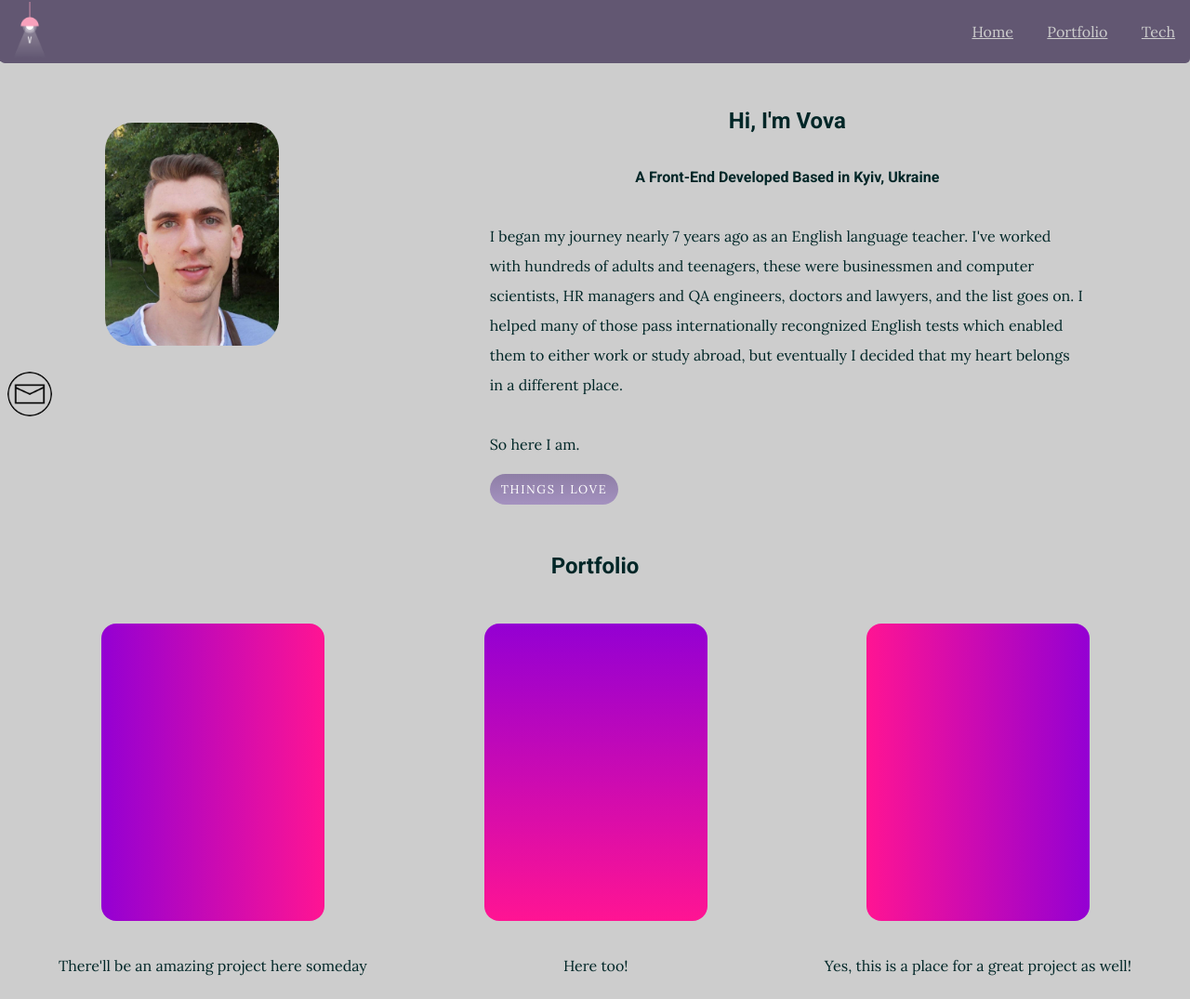
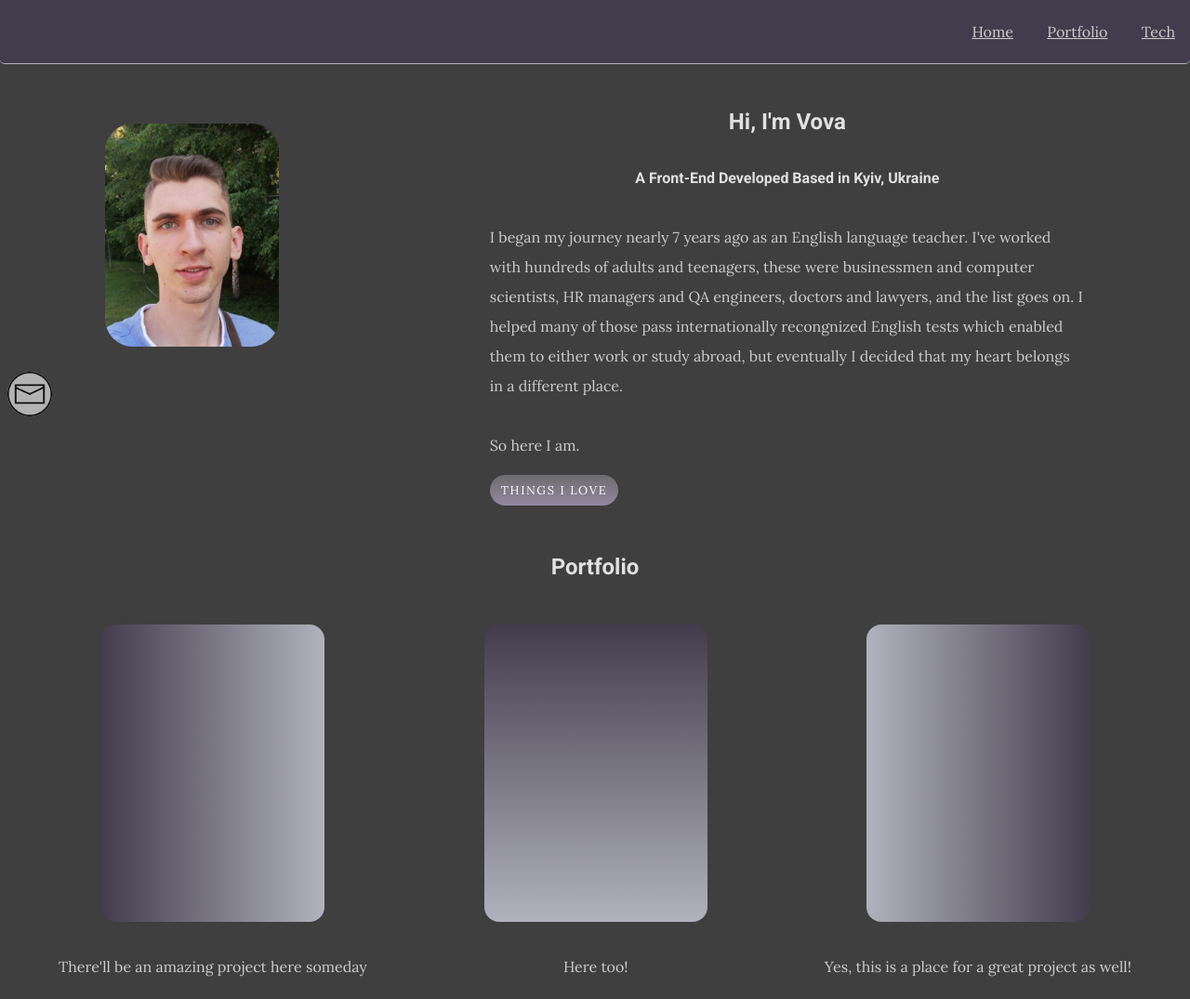
Before and after one commit to VolodymyrSi/portfolio, a plain HTML site: page index.html in a window 1280 px wide. Shown: the top 1075 px of the page at 93% size. Drawn offline with Linux system fonts and the light colour scheme.

Commit message:
add darkmode css

```diff
--- a/index.html
+++ b/index.html
@@ -8,6 +8,7 @@
     <link rel="stylesheet" href="./styles/normalize.css" />
     <link rel="stylesheet" href="./styles/styles.css" />
     <link rel="stylesheet" href="./styles/animate.css" />
+    <link rel="stylesheet" href="./styles/darkmode.css">
     <link
       href="https://fonts.googleapis.com/css?family=Lora|Roboto:400,700"
       rel="stylesheet"
--- /dev/null
+++ b/styles/darkmode.css
@@ -0,0 +1,92 @@
+/* general style and fonts */
+
+h1,
+h2,
+h3,
+h4,
+h5,
+h6 {
+  color: #E1E1E1;
+}
+
+a,
+p,
+li {
+  color: #cdcdcd;
+}
+
+body {
+  background-color: #3F3F3F;
+}
+
+/* header */
+
+.siteLogo {
+    visibility: hidden;
+}
+
+header {
+  background-color: #433C4D ;
+  border-bottom: solid 1px #B1B2BD;
+}
+
+
+header nav li a {
+  color: #cdcdcd;
+}
+
+header nav li a:hover {
+  background-color: darkred;
+}
+
+.project1pic {
+  background: linear-gradient(to right, #433C4D, #B1B2BD);
+}
+
+.project2pic {
+  background: linear-gradient(#433C4D, #B1B2BD);
+}
+
+.project3pic {
+  background: linear-gradient(to left, #433C4D, #B1B2BD);
+}
+
+/* Section 3 - About */
+
+
+.button {
+  /*Reset*/
+  color: #fff;
+
+
+  /*Magic*/
+  background-image: linear-gradient(#6C6C6C, #baa5d9);
+
+}
+
+/* Button to go up */
+
+.arrow-up {
+  border-bottom: 3.464em solid #625772;
+
+}
+
+.arrow-up p:hover {
+  color: darkcyan;
+}
+
+.arrow-up p {
+  color: cornsilk;
+}
+
+/* contact me button */
+
+.contactMeButton {
+
+  background-color: #B3B3B3;
+
+}
+
+.contactMeButton:hover {
+  background-color: #625772;
+}
```
